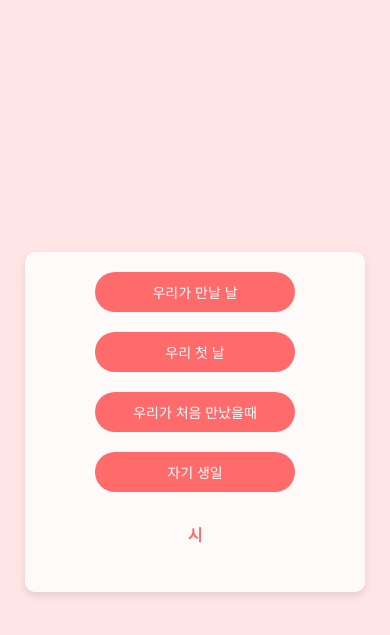
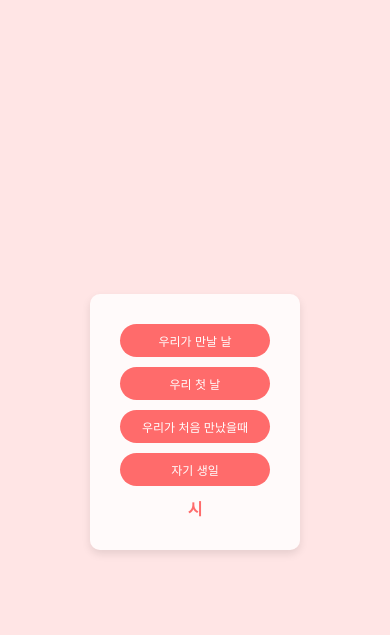
Before and after one commit to MorganNavel/MorganNavel.github.io, a PHP site: page / in a window 390 px wide. Shown: the top 635 px of the page. Run offline with PHP 8.4, Linux system fonts and the light colour scheme.

Commit message:
mobile first

```diff
--- a/src/css/style.css
+++ b/src/css/style.css
@@ -86,3 +86,24 @@ body {
 .poem-link a:hover {
     color: #f74141;
 }
+@media (max-width: 576px) {
+    .horloge {
+        font-size: 20px; /* Réduire la taille de la police pour les appareils plus petits */
+    }
+
+    .container div {
+        height: auto; /* Redéfinir la hauteur automatique pour s'adapter au contenu */
+        width: auto;
+        margin: 10px 10px; /* Centrer les éléments horizontalement */
+    }
+
+    .toggleButton {
+        font-size: 12px; /* Réduire la taille de la police pour les appareils plus petits */
+        padding: 8px 16px; /* Réduire le rembourrage des boutons */
+        width: 150px; /* Réduire la largeur des boutons */
+    }
+
+    .chronoContent {
+        padding: 8px; /* Réduire le rembourrage du contenu */
+    }
+}
```
Also changed, not shown: src/css/poem.css (+14 -2 lines).
